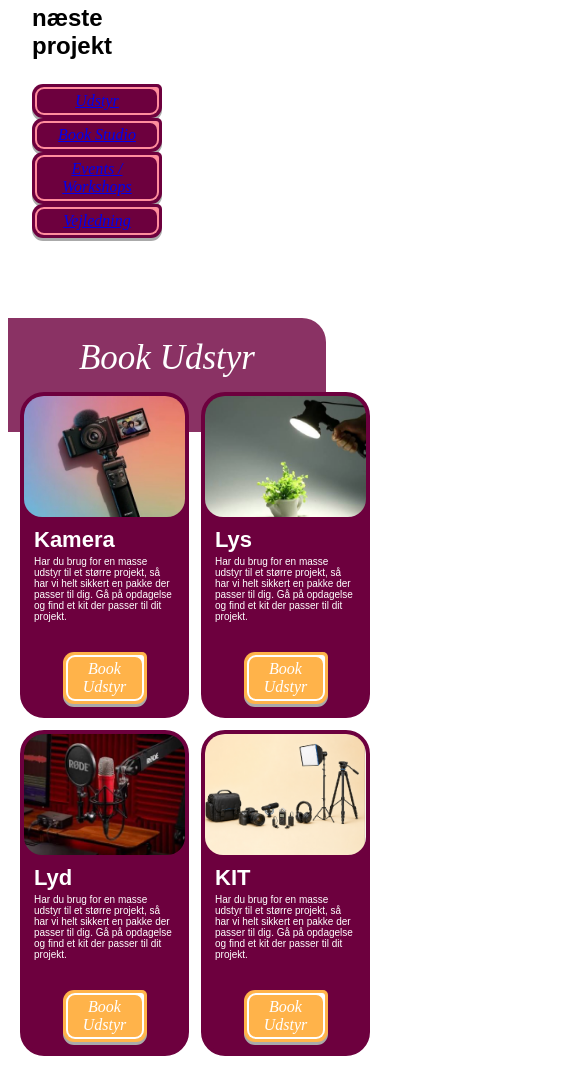
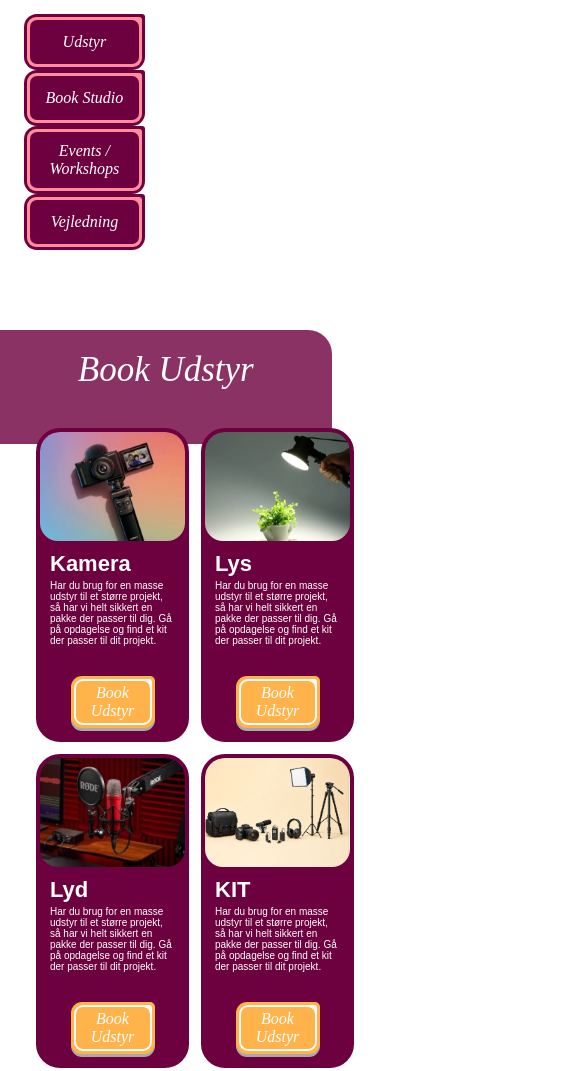
Before and after one commit to Jacobsvi/t-sl_astro, an Astro site: page / in a window 390 px wide. Shown: the part 465-1536 px from the top of the page, 585 px wide, since content can reach past the window. Built offline with nearby package versions, Linux system fonts and the light colour scheme; Astro itself is replaced by a stand-in of ours; no server answers; the database is empty; a web font is replaced by a local one.

Commit message:
Gemmer lokale ændringer før merge

```diff
--- a/src/components/Forside.astro
+++ b/src/components/Forside.astro
@@ -105,7 +105,7 @@ margin-bottom: 20px;
       grid-template-columns: 1fr 1fr;
       gap: 20px;
 
-    margin-top: auto;
+    margin-top: 50px;
     margin-bottom: 0;
     padding-bottom: 0;
     }
--- a/src/components/Knap_primary.astro
+++ b/src/components/Knap_primary.astro
@@ -13,11 +13,11 @@ const { href } = Astro.props;
 
 <div class="yderste_frame">
     <div class="inderste_frame">
-        <button class="knap">
-          <a href={href} class="knap-primary">
+
+<a href={href} class="knap">
      <slot/>
           </a>
-        </button>
+
     </div>
 </div>
 
@@ -29,61 +29,59 @@ const { href } = Astro.props;
 <style>
 
 
+.knap {
+ display: flex;
+ justify-content: center;
+ align-items: center;
 
-.yderste_frame {
-display: inline-block;
-background-color: var(--color-deep-plum);
-padding: 3px;
-margin: 0%;
-border-radius: 11px;
-border-top-right-radius: 5px;
-box-shadow: 0 3px 0 #aaaaaa;
+ text-decoration: none;
+ color: var( --color-pure-white);
+ background-color: var( --color-deep-plum);
+ padding: 10px;
+ border-radius:7px;
+
+   font: var(--knap-oso-serif);
 }
 
 
-
 .inderste_frame {
-display: inline-block;
   background-color: var(--color-soft-pink);
-padding: 2px;
+  padding: 3px;
 
   border-radius: 9px;
 border-top-right-radius: 3px;
 }
 
-
-
-
-.knap{
-background-color: var(--color-deep-plum);
-color: var(  --color-pure-white);
-border: 0px;
-
-border-radius:7px;
-
-width: clamp(104px, 17vw, 151px);
-min-height: 29px;
-height: auto;
-
-padding: clamp(2px, 0.8vw, 4px) clamp(1px, 1.5vw, 2px);
-font: var(--knap-oso-serif);
+.yderste_frame {
+   background-color: var( --color-deep-plum);
+    padding: 3px;
+    border-radius: 13px;
+    border-top-right-radius: 3px;
 }
 
 
-.yderste_frame:hover {
-transform: scale(1.05);
+@media (max-width: 767px) {
+  .yderste_frame,
+  .inderste_frame,
+  .knap {
+    box-sizing: border-box;
+    width: 100%;
+    min-width: 0;
+    max-width: 100%;
+    height: auto;
   }
 
+  .knap {
+    display: flex;
+    align-items: center;
+    justify-content: center;
 
-
-
-@media (max-width: 1023px) {
-  .knap {
-    width: 120px;
-    padding: 3px 10px;
-
-
-        min-height: 15px;
+    font: var(--knap-oso-serif);
+    font-size: 16px;
+    min-height: 44px;
+    padding: 10px 12px;
+    text-align: center;
   }
 }
+
 </style>
--- a/src/components/Studio_card_index.astro
+++ b/src/components/Studio_card_index.astro
@@ -35,7 +35,7 @@ import KnapSecondary from "./Knap_secondary.astro";
     flex-direction: column;
 
     width: 100%;
-    max-width: 300px;
+  max-width: none;
     min-width: 0;
     box-sizing: border-box;
 
--- a/src/pages/index.astro
+++ b/src/pages/index.astro
@@ -244,20 +244,34 @@ console.log("staffData", staffData);
   position: relative;
   isolation: isolate;
   margin-top: 64px;
+
+  width: 100%;
+  max-width: none;
+  margin-inline: 0;
+
+  display: grid;
+  gap: 24px;
+  grid-template-columns: 1fr;
 }
+
+
+
 
   /* FÆLLES LAYOUT FOR BEGGE GRUPPER AF CARDS */
   .book_udstyr_flex,
 .book_studio_flex {
+  width: calc(100% - 48px);
+  max-width: 1300px;
+  margin-inline: auto;
+  box-sizing: border-box;
+
   display: flex;
   gap: 30px;
   justify-content: center;
 
-    /* Cards foran overskriftsbaggrunden */
   position: relative;
   z-index: 1;
 
-    /* Overlap med overskriftsbaggrunden */
   margin-top: -40px;
   padding-inline: 28px;
 }
--- a/src/styles/global_styles.css
+++ b/src/styles/global_styles.css
@@ -1,3 +1,18 @@
+*,
+*::before,
+*::after {
+  box-sizing: border-box;
+}
+
+body {
+  margin: 0;
+}
+
+img {
+  max-width: 100%;
+  height: auto;
+}
+
 :root {
   /* PRIMARY */
   --color-business-blue: #0038a8;
```
Lines whose indentation alone changed are shown as unchanged.
